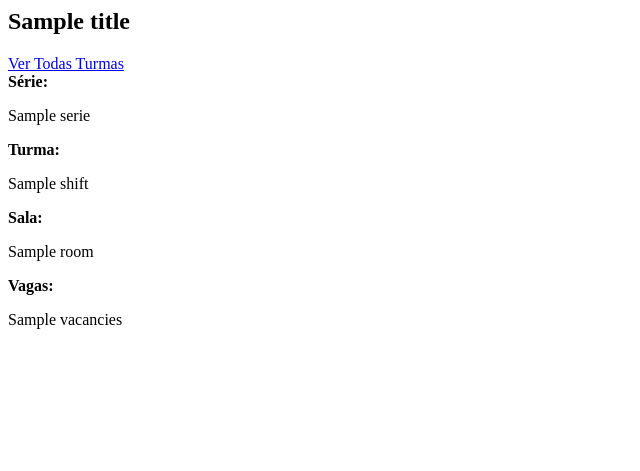
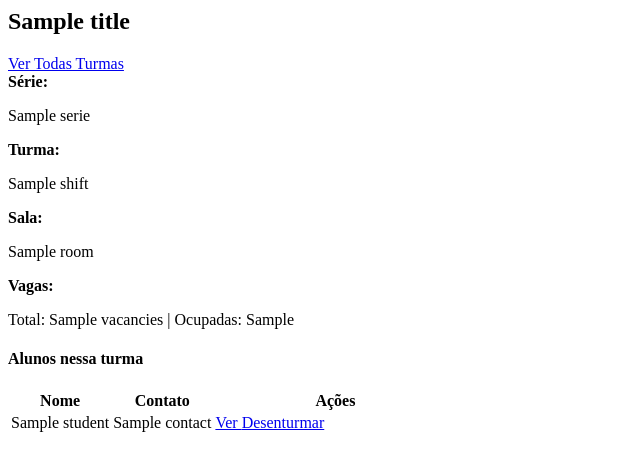
Before and after one commit to Claudio-Junior-coder/school-project, a CodeIgniter app: the page made by application/views/classes/show.php in a window 1280 px wide. Shown: the top 471 px of the page, without its empty margins (0-640 px from the left). Run offline with CodeIgniter, Linux system fonts and the light colour scheme; the template is opened without the code that fills it: most values are stand-ins (such as "Sample title", 1, 10 or a date in 2020).

Commit message:
unclass student

```diff
--- a/application/config/routes.php
+++ b/application/config/routes.php
@@ -79,3 +79,4 @@ $route['classes/delete/(:num)']['delete'] = "classes/delete/$1";
 
 //Students in classes
 $route['in/classes/store'] = "Inclasses/store";
+$route['in/classes/unclass/(:num)'] = "Inclasses/delete/$1";
--- a/application/views/classes/show.php
+++ b/application/views/classes/show.php
@@ -6,6 +6,16 @@
         </a>
     </div>
     <div class="card-body">
+        <?php if ($this->session->flashdata('successUnclass')) {?>
+            <div class="alert alert-success">
+                <?php echo $this->session->flashdata('successUnclass'); ?>
+            </div>
+        <?php } ?>
+        <?php if ($this->session->flashdata('errorsUnclass')) {?>
+            <div class="alert alert-danger">
+                <?php echo $this->session->flashdata('errorsUnclass'); ?>
+            </div>
+        <?php } ?>
        <b class="text-muted">Série:</b>
        <p><?php echo $classe->serie;?></p>
        <b class="text-muted">Turma:</b>
@@ -13,6 +23,43 @@
        <b class="text-muted">Sala:</b>
        <p><?php echo $classe->room;?></p>
        <b class="text-muted">Vagas:</b>
-       <p><?php echo $classe->vacancies;?></p>
+       <p>Total: <?php echo $classe->vacancies;?> | Ocupadas: <?php echo $students_in_class;?></p>
     </div>
 </div>
+<div class="card">
+    <div class="card-header">
+        <h4>Alunos nessa turma</h4>
+    </div>
+    <div class="card-body">
+        <?php if(isset($students)) { ?>
+            <table class="table table-bordered">
+                <tr>
+                    <th>Nome</th>
+                    <th>Contato</th>
+                    <th width="240px">Ações</th>
+                </tr>
+
+                <?php foreach ($students as $student) { ?>
+                <tr>
+                    <td><?php echo $student->name; ?></td>
+                    <td><?php echo $student->contact; ?></td>
+                    <td>
+                        <a
+                            class="btn btn-outline-info"
+                            href="<?php echo base_url('student/show/'. $student->id) ?>">
+                            Ver
+                        </a>
+                        <a
+                            class="btn btn-outline-danger"
+                            href="<?php echo base_url('in/classes/unclass/'.$student->id) ?>">
+                            Desenturmar
+                        </a>
+                    </td>
+                </tr>
+                <?php } ?>
+            </table>
+        <?php } else {
+            echo '<p> Nenhum aluno está nessa turma.</p>';
+        } ?>
+    </div>
+</div>
```
Also changed, not shown: application/controllers/Classes.php (+9 -0 lines), application/controllers/Inclasses.php (+14 -0 lines), application/controllers/Student.php (+18 -0 lines), application/models/Student_in_class_model.php (+9 -0 lines), application/views/student/show.php (+8 -0 lines).
